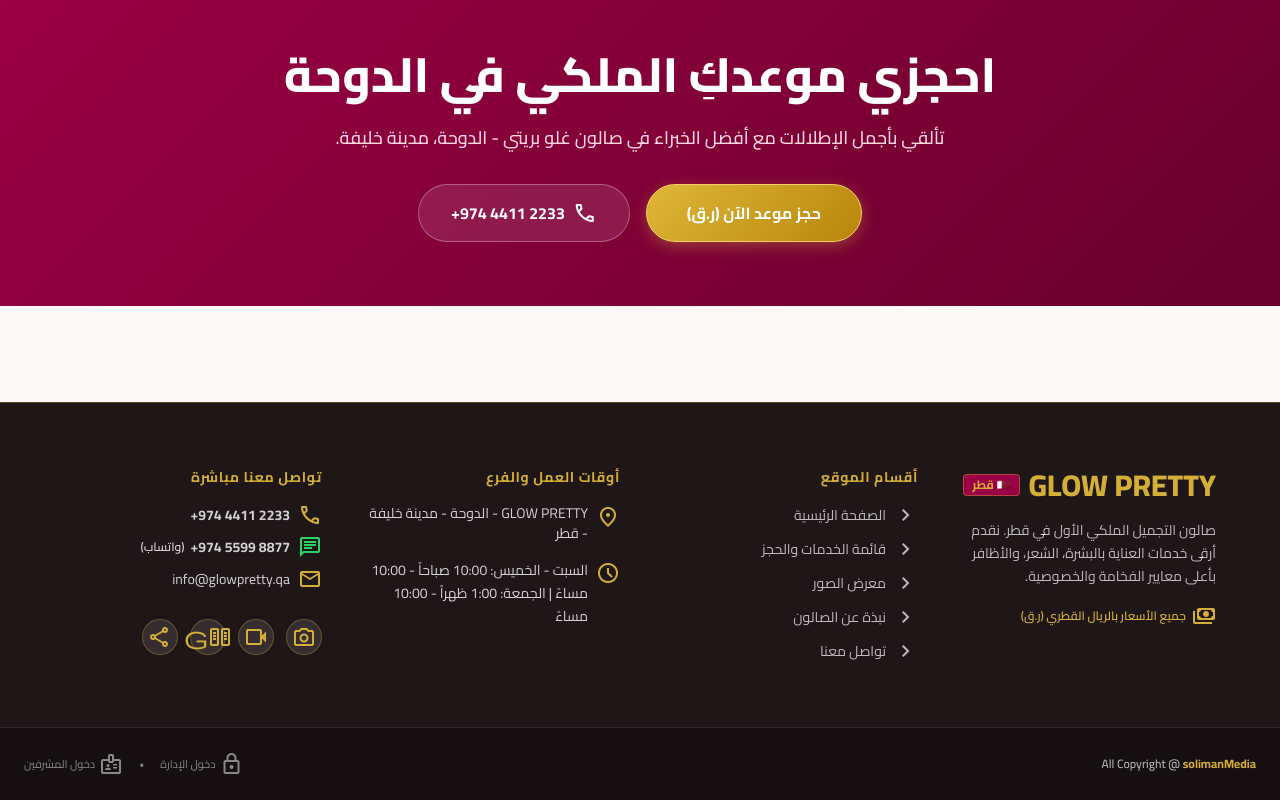
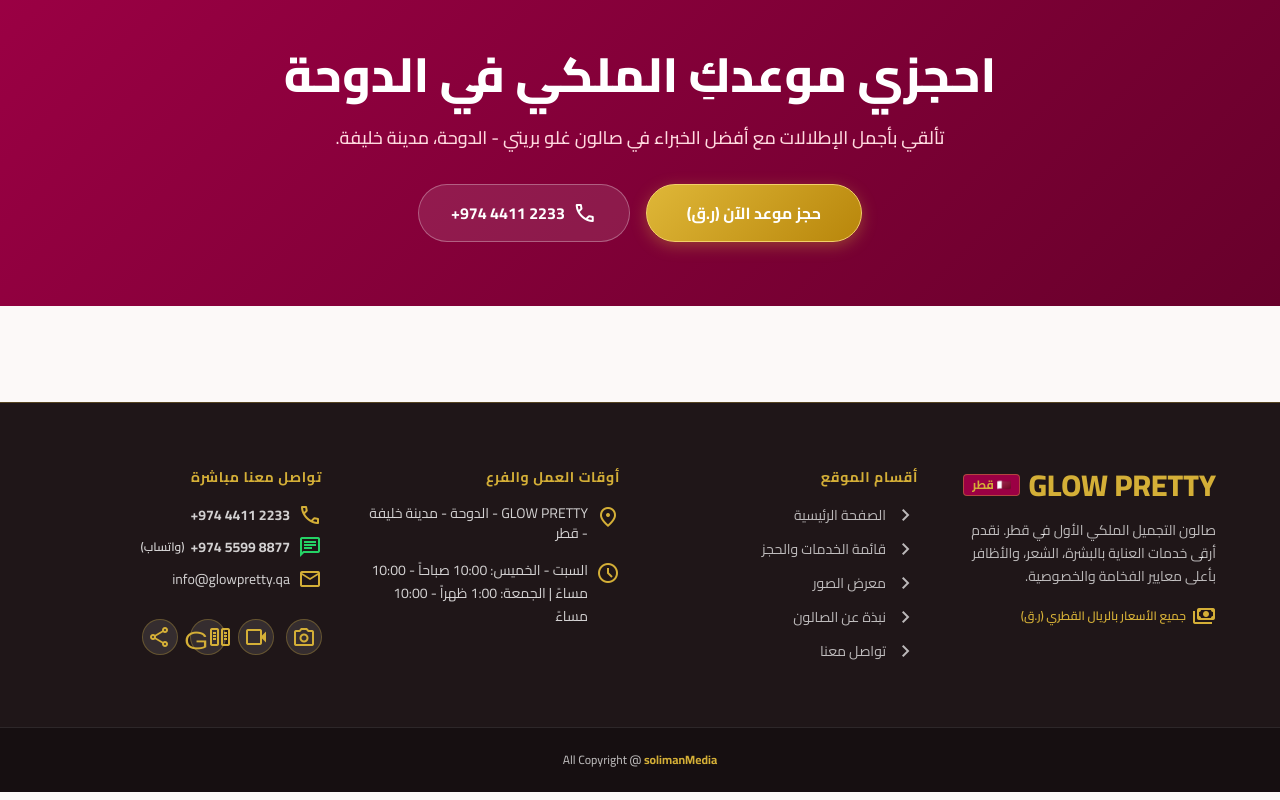
Before and after one commit to nohahammed6-lab/glowpretty-old, a React (Vite) app: page / in a window 1280 px wide. Shown: the part 3188-3988 px from the top of the page. Built offline with nearby package versions, Linux system fonts and the light colour scheme; no server answers; the database is empty; a web font is replaced by a local one.

Commit message:
style: remove admin login links from footer
Clean up the footer UI by removing the admin and staff portal login links.

```diff
--- a/src/components/Footer.tsx
+++ b/src/components/Footer.tsx
@@ -222,8 +222,8 @@
 
       {/* Bottom Rights */}
       <div className="py-6 border-t border-white/10 bg-[#160f11] px-6">
-        <div className="max-w-7xl mx-auto flex flex-col sm:flex-row items-center justify-between text-xs text-white/60 gap-3">
-          <p className="text-center sm:text-start font-medium text-white/70">
+        <div className="max-w-7xl mx-auto flex flex-col sm:flex-row items-center justify-center text-xs text-white/60 gap-3">
+          <p className="text-center font-medium text-white/70">
             All Copyright @{' '}
             <a
               href="https://instagram.com/solimanmedia"
@@ -234,24 +234,6 @@
               solimanMedia
             </a>
           </p>
-
-          <div className="flex items-center gap-4 text-white/50 text-[11px]">
-            <button
-              onClick={() => onAdminLoginClick('owner')}
-              className="hover:text-[#D4AF37] transition-colors cursor-pointer flex items-center gap-1"
-            >
-              <span className="material-symbols-outlined text-xs">lock</span>
-              <span>{isArabic ? 'دخول الإدارة' : 'Admin Login'}</span>
-            </button>
-            <span>•</span>
-            <button
-              onClick={() => onAdminLoginClick('supervisor')}
-              className="hover:text-[#D4AF37] transition-colors cursor-pointer flex items-center gap-1"
-            >
-              <span className="material-symbols-outlined text-xs">badge</span>
-              <span>{isArabic ? 'دخول المشرفين' : 'Staff Portal'}</span>
-            </button>
-          </div>
         </div>
       </div>
     </footer>
```
